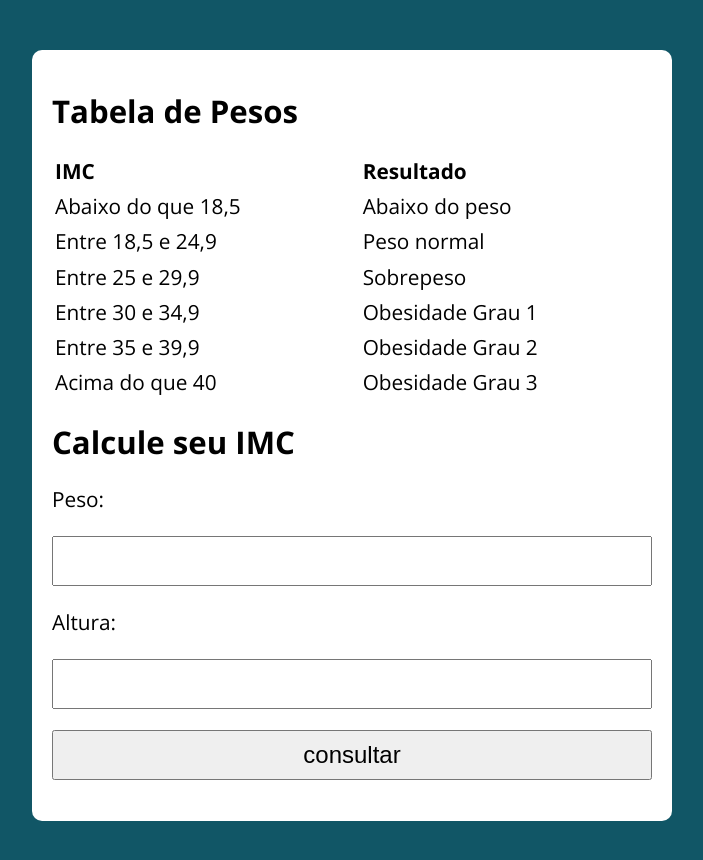
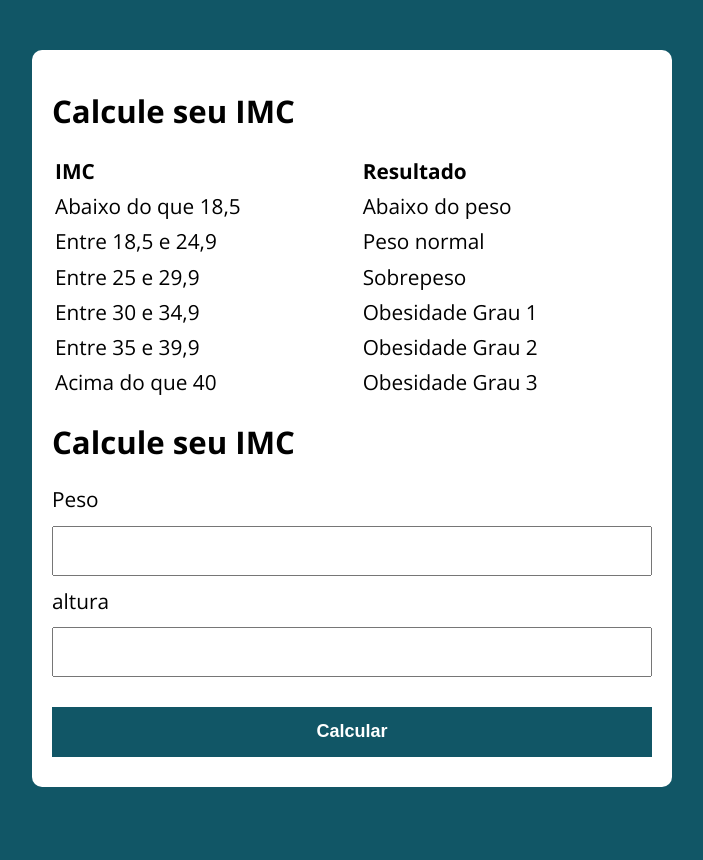
Before and after one commit to AlmirGabriel/CalculoIMC, a plain HTML site: page index.html in a window 1280 px wide. Shown: the whole page, without its empty margins (288-991 px from the left). After the commit the page ends 837 px from the top, so only its background shows below. Drawn offline with nearby package versions, Linux system fonts and the light colour scheme.

Commit message:
reformulçao do formulario

```diff
--- a/assets/js/main.js
+++ b/assets/js/main.js
@@ -1,4 +1,4 @@
-function calcularIMC() {
+  function calcularIMC() {
     const peso = parseFloat(document.getElementById(peso).value);
     const altura = parseFloat(document.getElementById(altura).value);
 
@@ -16,6 +16,14 @@ function calcularIMC() {
     const imc = peso / (altura * altura);
     return imc.toFixed(2);
   }
+  /*function calcularIMC () {
+    const peso = document.getElementById('peso');
+    const altura = document.getElementById(altura);
+    const resultado = document.getElementById('resultado');
+    let altura = altura / 100;
+    const imc = peso / (altura*altura);
+  }*/
 
-  const btConsultar = document.getElementById('btConsultar')
+
+  const btConsultar = document.getElementById('submit')
   btConsultar.addEventListener("click",calcularIMC)
--- a/index.html
+++ b/index.html
@@ -12,7 +12,7 @@
 <body>
 
   <section class="container">
-    <h1>Tabela de Pesos</h1>
+    <h1>Calcule seu IMC</h1>
     <table class="tabela">
       <tr>
         <th style="text-align: start;">IMC</th>
@@ -44,15 +44,12 @@
       </tr>
     </table>
     <h1>Calcule seu IMC</h1>
-    <form action="get">
-      <p>Peso:</p>
-      <input type="text" name="" id="peso">
-      <p>Altura:</p>
-      <input type="text" id="altura">
-
-      <p id="resultado"></p>
-
-      <p><input type="button" value="consultar" id="btConsultar"></p>
+    <form action="/" id="form" method="post">
+      <label for="peso">Peso</label>
+      <input type="text" name="peso" id="peso">
+      <label for="altura">altura</label>
+      <input type="text" name="peso" id="altura">
+      <button type="submit">Calcular</button>
     </form>
   </section>
 
```
